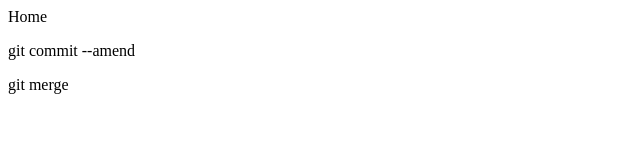
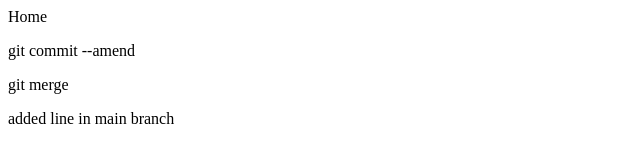
Before and after one commit to mockun/git_tutorial, a plain HTML site: page index.html in a window 1280 px wide. Shown: the whole page, without its empty margins (0-640 px from the left). Drawn offline with Linux system fonts and the light colour scheme.

Commit message:
+<p>added line in main branch</p> を追記。

```diff
--- a/index.html
+++ b/index.html
@@ -1,3 +1,4 @@
 <p>Home</p>
 <p>git commit --amend</p>
 <p>git merge</p>
+<p>added line in main branch</p>
```
